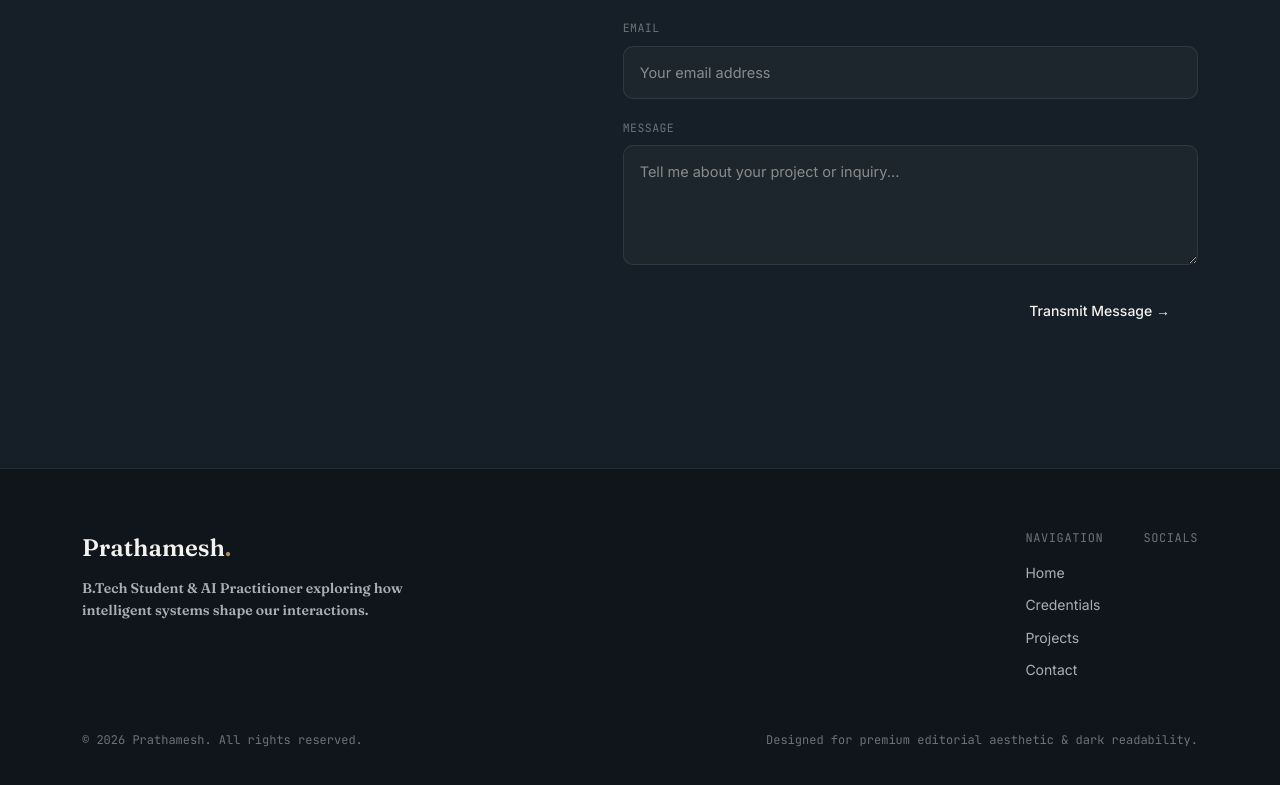
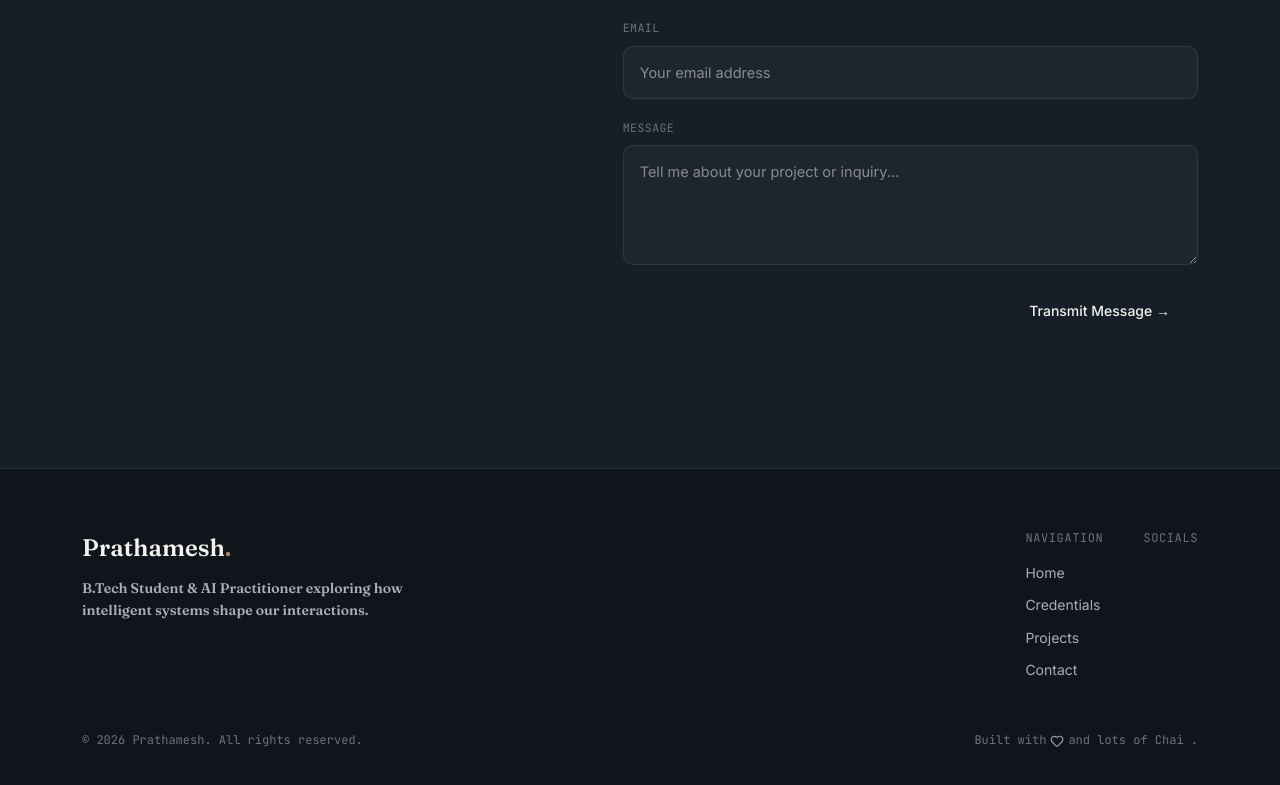
Before and after one commit to PrathameshGadewar/portfolio, a Next.js app: page / in a window 1280 px wide. Shown: the part 7251-8036 px from the top of the page. Built offline with nearby package versions, Linux system fonts and the light colour scheme; no server answers; the database is empty.

Commit message:
Update footer text and add Heart icon with hover effect

```diff
--- a/src/app/(public)/page.tsx
+++ b/src/app/(public)/page.tsx
@@ -2,6 +2,7 @@
 
 import { useEffect, useState, useRef } from "react";
 import { useTheme } from "next-themes";
+import { Heart } from "lucide-react";
 import ResumeModal from "@/components/ResumeModal";
 
 interface Profile {
@@ -1079,7 +1080,11 @@ export default function HomePage() {
           </div>
           <div className="footer-bottom">
             <p>© {new Date().getFullYear()} Prathamesh. All rights reserved.</p>
-            <p>Designed for premium editorial aesthetic &amp; dark readability.</p>
+            <p className="inline-flex items-center gap-1 flex-wrap">
+              Built with
+              <Heart className="w-3.5 h-3.5 text-zinc-400 dark:text-zinc-500 hover:text-red-300 hover:fill-red-300 dark:hover:text-red-300 dark:hover:fill-red-300 transition-all duration-300 cursor-pointer" />
+              and lots of Chai .
+            </p>
           </div>
         </div>
       </footer>
```
